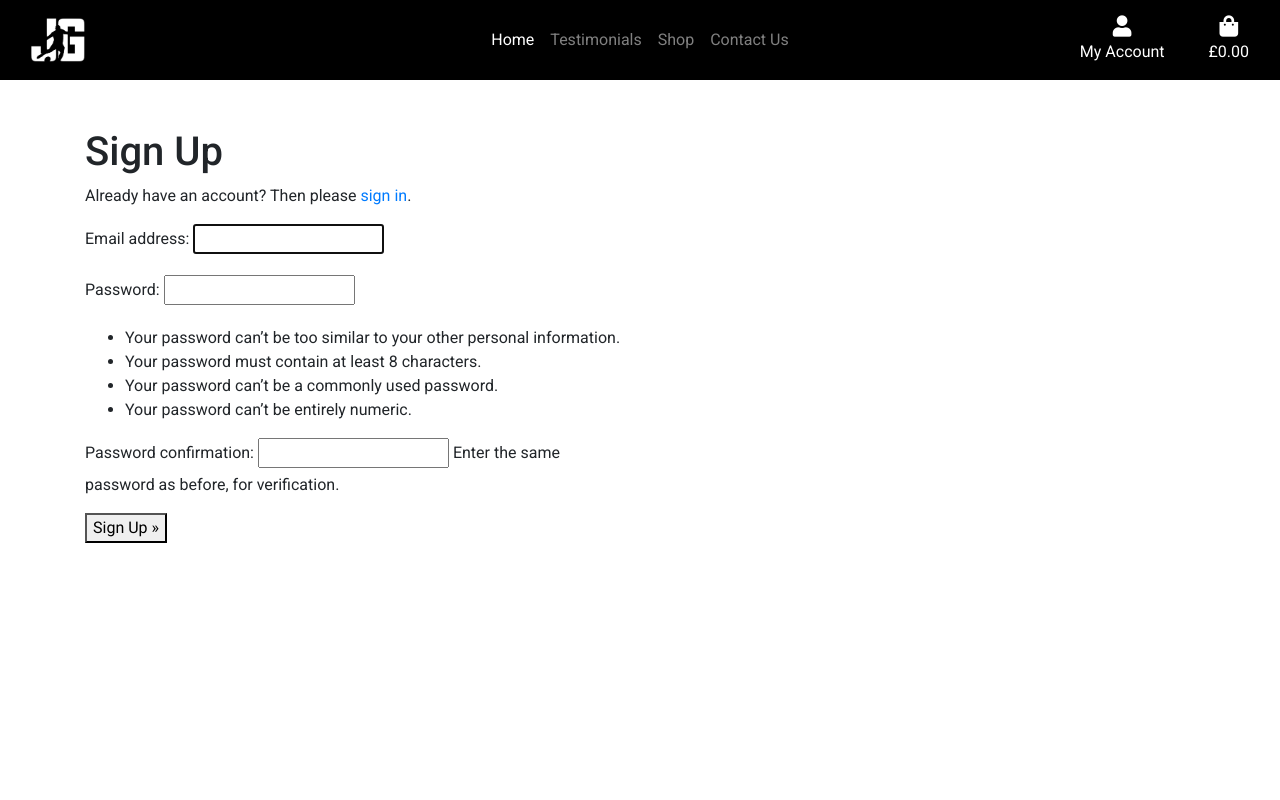
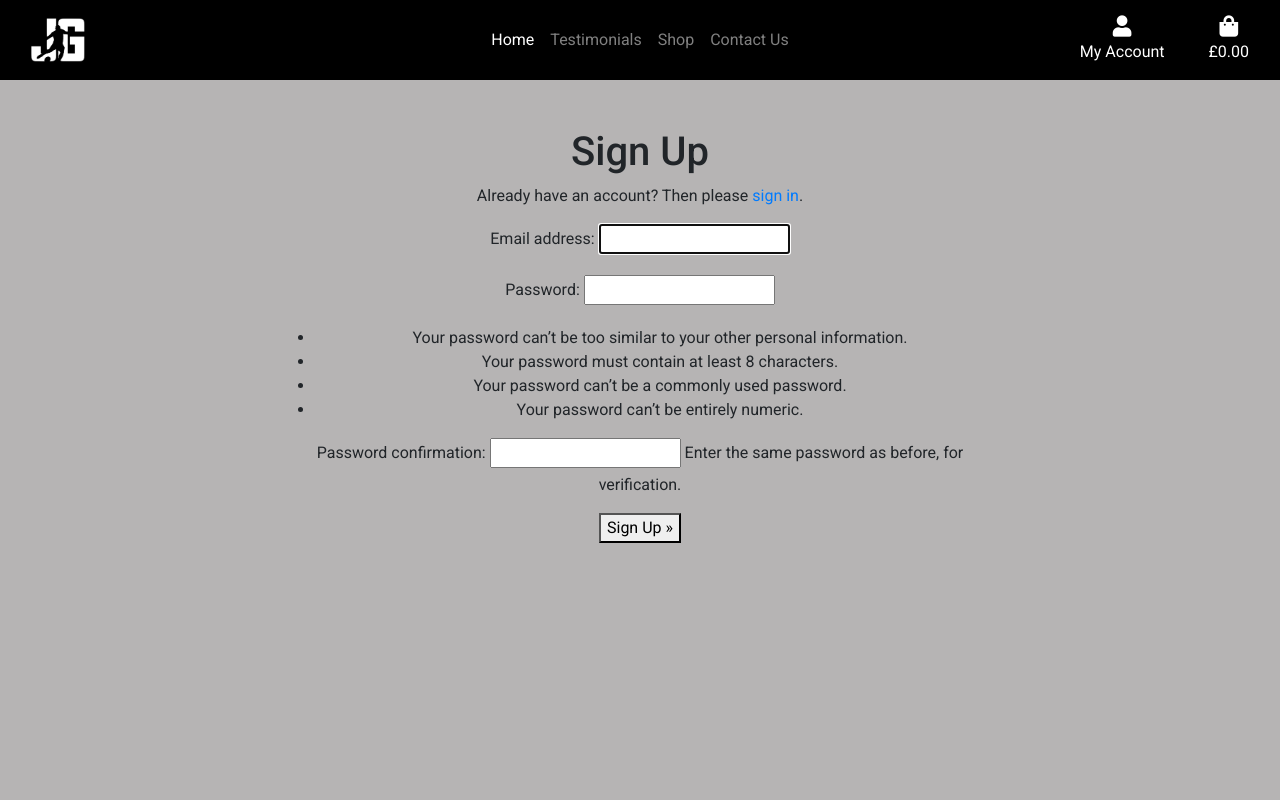
Before and after one commit to Tmuat/jg_kicking_tee, a Django app: page /accounts/signup/ in a window 1280 px wide. Run offline with Django 3.2, Linux system fonts and the light colour scheme; some libraries are stand-ins or nearby versions.

Commit message:
Customizing all auth templates

```diff
--- a/static/allauth/css/allauth.css
+++ b/static/allauth/css/allauth.css
@@ -25,3 +25,26 @@
         color: #FFC13A;
     transform: translateY(-3px);
 }
+
+.landing-height {
+        min-height: calc(100vh - 80px);
+    margin-top: 80px;
+}
+
+.form-inner {
+    width: 75%;
+}
+
+#hint_id_password1 ul {
+    list-style-type: none !important;
+            padding: 0;
+             margin: 0;
+}
+
+/* || Media Queries */
+
+@media only screen and (max-width: 1200px) {
+    .form-inner {
+        width: 100%;
+    }
+}
--- a/static/base/css/base.css
+++ b/static/base/css/base.css
@@ -5,7 +5,6 @@
 /* || General */
 html,
 body {
-    /* height: 100%; */
     font-family: 'Roboto', sans-serif;
 }
 
@@ -38,6 +37,10 @@ body {
 
 .bg-off-black {
     background-color: #141414;
+}
+
+.bg-light-grey {
+    background-color: #b6b4b4;
 }
 
 .bg-yellow {
--- a/templates/allauth/account/base.html
+++ b/templates/allauth/account/base.html
@@ -7,12 +7,14 @@
 {% endblock %}
 
 {% block content %}
-    <div class="container header-container">
-        <div class="row pt-5">
-            <div class="col-12 col-md-6">
-                <div class="allauth-form-inner-content">
-                    {% block inner_content %}
-                    {% endblock %}
+    <div class="bg-light-grey">
+        <div class="container landing-height">
+            <div class="row h-100">
+                <div class="col-12 col-sm-10 col-lg-8 offset-sm-1 offset-lg-2">
+                    <div class="allauth-form-inner-content text-center pt-5 pb-5">
+                        {% block inner_content %}
+                        {% endblock %}
+                    </div>
                 </div>
             </div>
         </div>
```
Also changed, not shown: static/home/css/index.css (indentation only).
